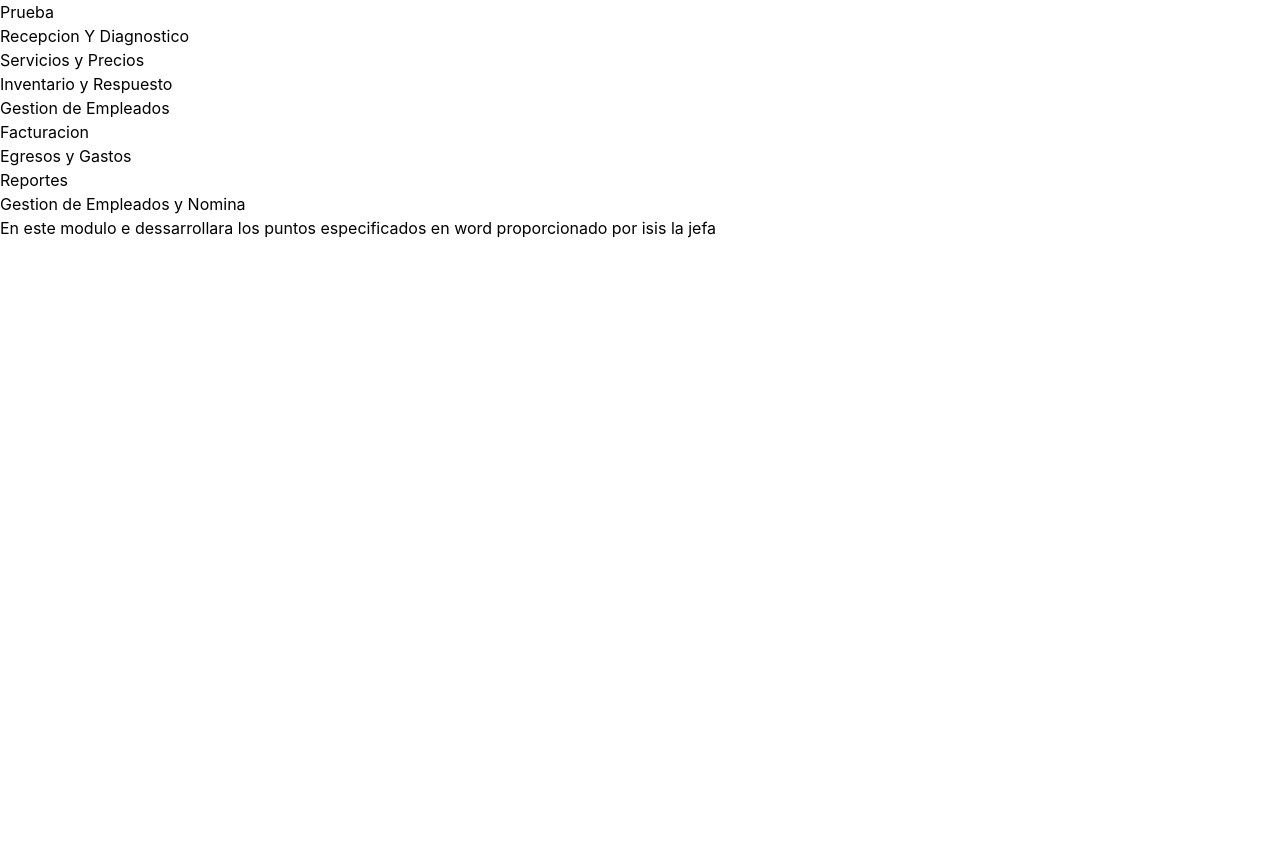
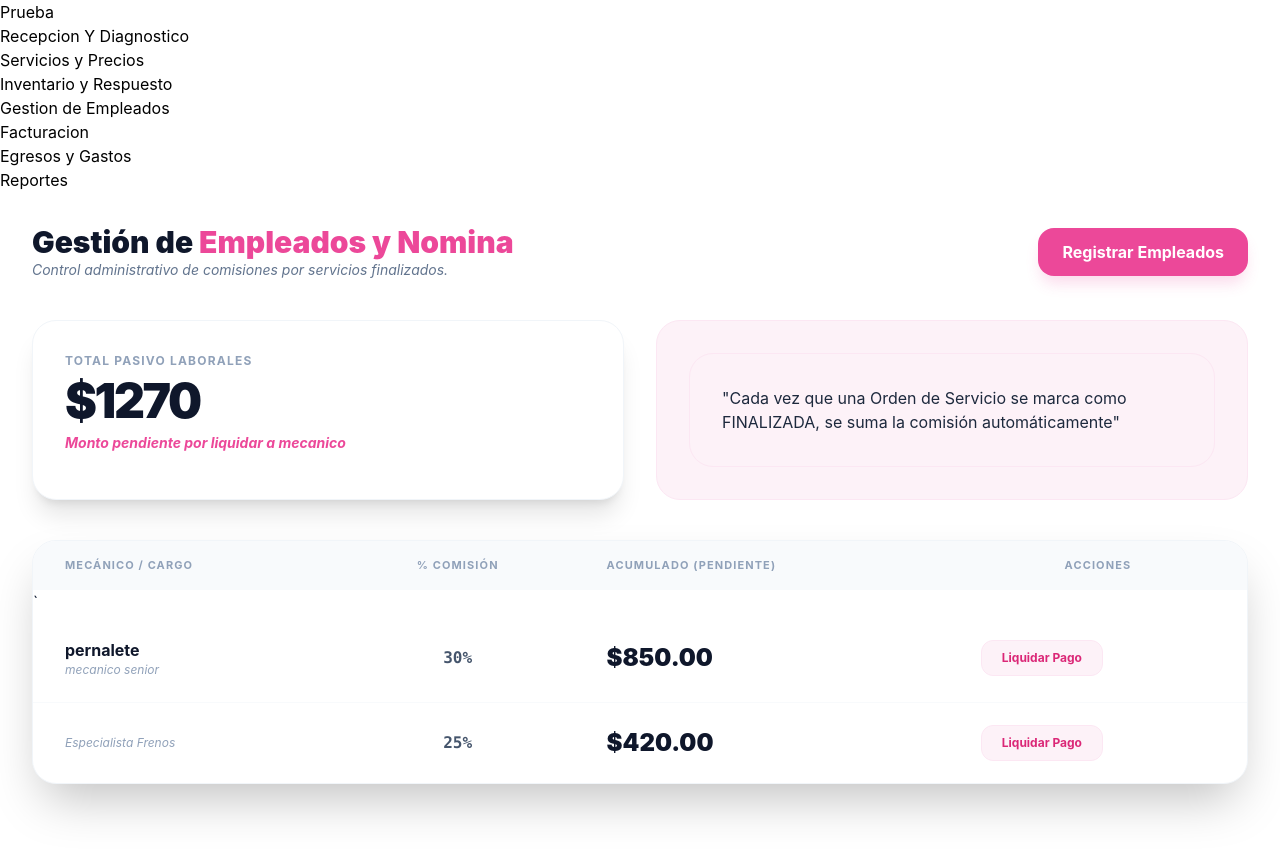
Before and after one commit to Iverson-Vargas/Frontend-Taller-Mecanico, a React (Vite) app: page /GestionEmpleados in a window 1280 px wide. Shown: the top 856 px of the page. Before the commit the page ends 800 px from the top, so only its background shows below. Built offline with nearby package versions, Linux system fonts and the light colour scheme.

Commit message:
gestion de empleados y nomina

```diff
--- /dev/null
+++ b/src/assets/GestionEmpleados.css
@@ -0,0 +1,37 @@
+/*fondo pricipal*/
+.nomina-container {
+    background-color: #ffff;
+    min-height: 100vh;
+}
+
+/* detalles*/
+.text-pink-accent{
+    color: #ec4899;
+}
+
+.bg-pink-accent{
+    background-color: #ec4899;
+}
+
+.shadow-pink-accent{
+    box-shadow: 0 10px 15px -3px rgba(236, 72, 153, 0.2);
+
+}
+
+/*boton de liquidacion*/
+.btn-liquidar-pink {
+    background-color: #fdf2f8;
+    color: #db2777;
+    border: 1px solid #fce7f3;
+    padding: 0.5rem 1.25rem;
+    border-radius: 0.75rem;
+    font-weight: 700;
+    font-size: 0.75rem;
+    transition: all 0.3s ease;
+}
+
+.btn-liquidar-pink:hover {
+    background-color: #db2777;
+    color: #ffffff;
+
+}
--- a/src/pages/GestionEmpleados.jsx
+++ b/src/pages/GestionEmpleados.jsx
@@ -1,9 +1,95 @@
+import react, {useState} from 'react';
+import '../assets/GestionEmpleados.css';
 
 export const GestionEmpleados = () => {
+    const [empleados, setEmpleados] = useState([
+        {id:1, nombre: "jose", apellido: "pernalete", cargo: "mecanico senior", comision:30, acumulado: 850.00},
+        { id: 2, nombre: "Juan Rodríguez", cargo: "Especialista Frenos", comision: 25, acumulado: 420.00 }
+    ]);
+
+    //pasivo total
+    const totalPasivo = empleados.reduce((acc, emp) => acc + emp.acumulado, 0);
+
+    // Función para liquidar el pago de un empleado
+    const liquidarPago = (id) => {
+        setEmpleados(empleados.map(emp =>
+            emp.id === id ? { ...emp, acumulado: 0 } : emp
+        ));
+    };
+
     return (
-        <>
-            <h1>Gestion de Empleados y Nomina</h1>
-            <p>En este modulo e dessarrollara los puntos especificados en word proporcionado por isis la jefa</p>
-        </>
-    )
-}
+        <div className="nomina-container p-8 text-slate-800">
+            <header className='flex justify-between items-center mb-10'>
+                <div>
+                    <h1 className="text-3xl font-black text-slate-900">
+                        Gestión de <span className="text-pink-accent">Empleados y Nomina </span>
+                    </h1>
+                    <p className="text-slate-500 italic text-sm">Control administrativo de comisiones por servicios finalizados.</p>
+                </div>
+                <button className="bg-pink-accent text-white font-bold py-3 px-6 rounded-2xl shadow-pink-accent hover:opacity-90 transition-all">
+                    Registrar Empleados
+                </button>
+            </header>
+
+            <div className="grid grid-cols-1 md:grid-cols-2 gap-8 mb-10 ">
+                <div className="bg-white p-8 rounded-3xl border border-slate-100 shadow-xl">
+                    <p className="text-slate-400 text-xs font-bold uppercase tracking-widest mb-2">Total pasivo laborales</p>
+                    <p className="text-5xl font-black text-slate-900 tracking-tighter">${totalPasivo.toLocaleString('es-ES')}
+                    </p>
+                    <p className="text-pink-accent text-sm font-bold mt-2 italic">Monto pendiente por liquidar a mecanico</p>
+                </div>
+
+                <div className='bg-pink-50 p-8 rounded-3xl border border-pink-100 flex items-center justify-center'>
+                    <p className="bg-pink-50 p-8 rounded-3xl border border-pink-100 flex items-center justify-center">
+                        "Cada vez que una Orden de Servicio se marca como FINALIZADA, se suma la comisión automáticamente"
+                    </p>
+                </div>
+            </div>
+
+            {/* tabla de empleados */}
+            <div className="bg-white rounded-3xl border border-slate-100 shadow-2xl overflow-hidden">
+                <table className="w-full">
+                    <thead className='bg-slate-50'>
+                        <tr className="text-slate-400 text-[11px] uppercase tracking-widest font-bold">
+                            <th className="px-8 py-4 text-left">Mecánico / Cargo</th>
+                            <th className="px-8 py-4 text-center">% Comisión</th>
+                            <th className="px-8 py-4 text-left">Acumulado (Pendiente)</th>
+                            <th className="px-8 py-4 text-center">Acciones</th>
+                        </tr>
+                    </thead>
+                    <tbody className='divide-y divide-slate-50'>
+`                       {empleados.map((emp) => (
+                            <tr key={emp.id} className="hover:bg-pink-50/20 transition-all">
+                                <td className="px-8 py-6">
+                                    <p className="text-slate-900 font-bold">{emp.apellido}</p>
+                                    <p className="text-slate-400 text-xs italic">{emp.cargo}</p>
+                                </td>
+                                <td className="px-8 py-6 text-center font-mono font-bold text-slate-600">
+                                    {emp.comision}%
+                                </td>
+                                <td className="px-8 py-6">
+                                    <span className={`text-2xl font-black ${emp.acumulado > 0 ? 'text-slate-900' : 'text-slate-200'}`}>
+                                        ${emp.acumulado.toFixed(2)}
+                                    </span>
+                                </td>
+                                <td className="px-8 py -6 tet-center">
+                                    {emp.acumulado > 0 ? (
+                                        <button
+                                          onClick={() => liquidarNomina(emp.id)}
+                                          className="btn-liquidar-pink"
+                                          >
+                                            Liquidar Pago
+                                          </button>
+                                    ) : (
+                                        <span className="text-green-500 font-bold text-xs">PAGADO </span>
+                                    )}
+
+                                </td>
+                            </tr>
+                        ))}
+                    </tbody>
+                </table>
+            </div>
+        </div>
+    );
+};
```
